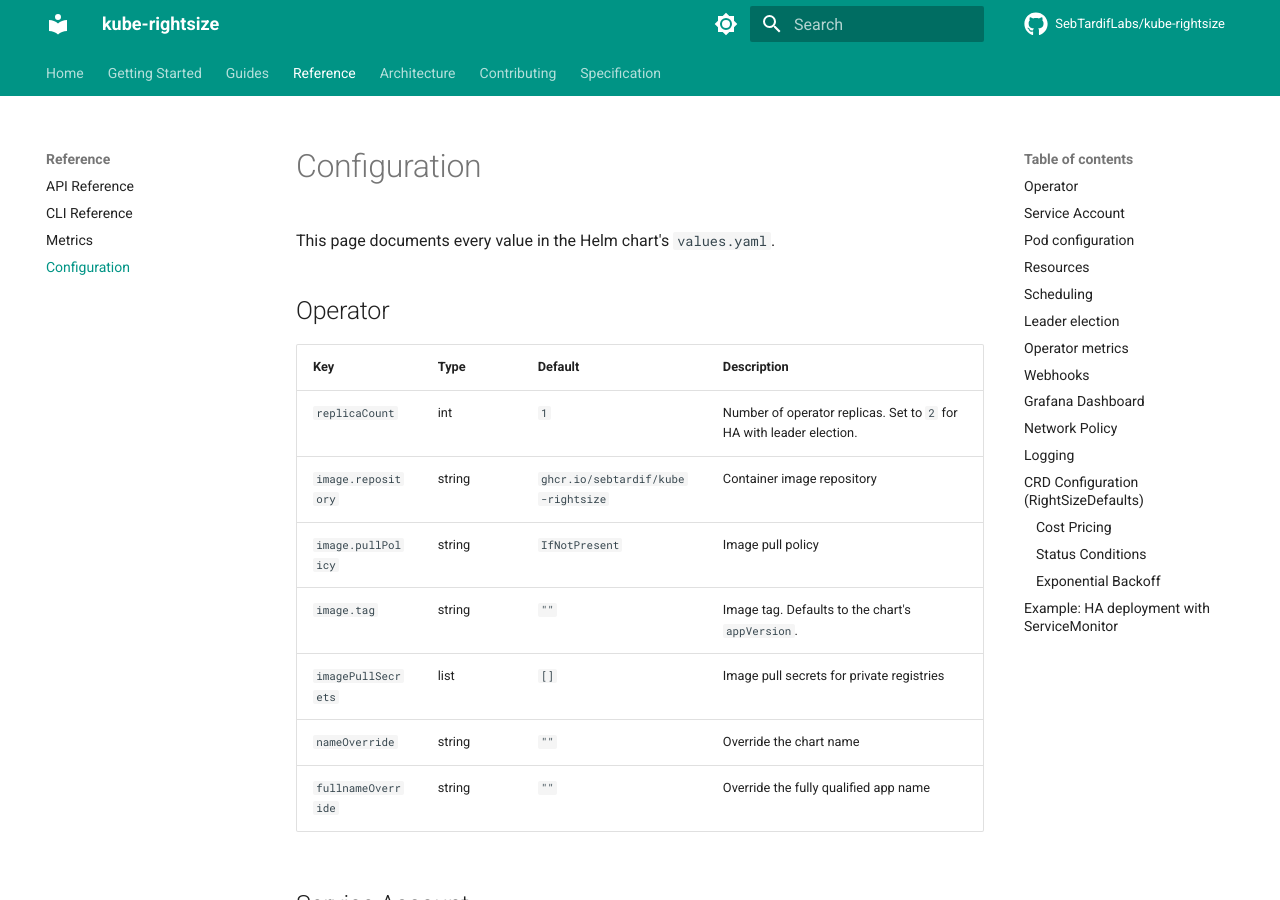
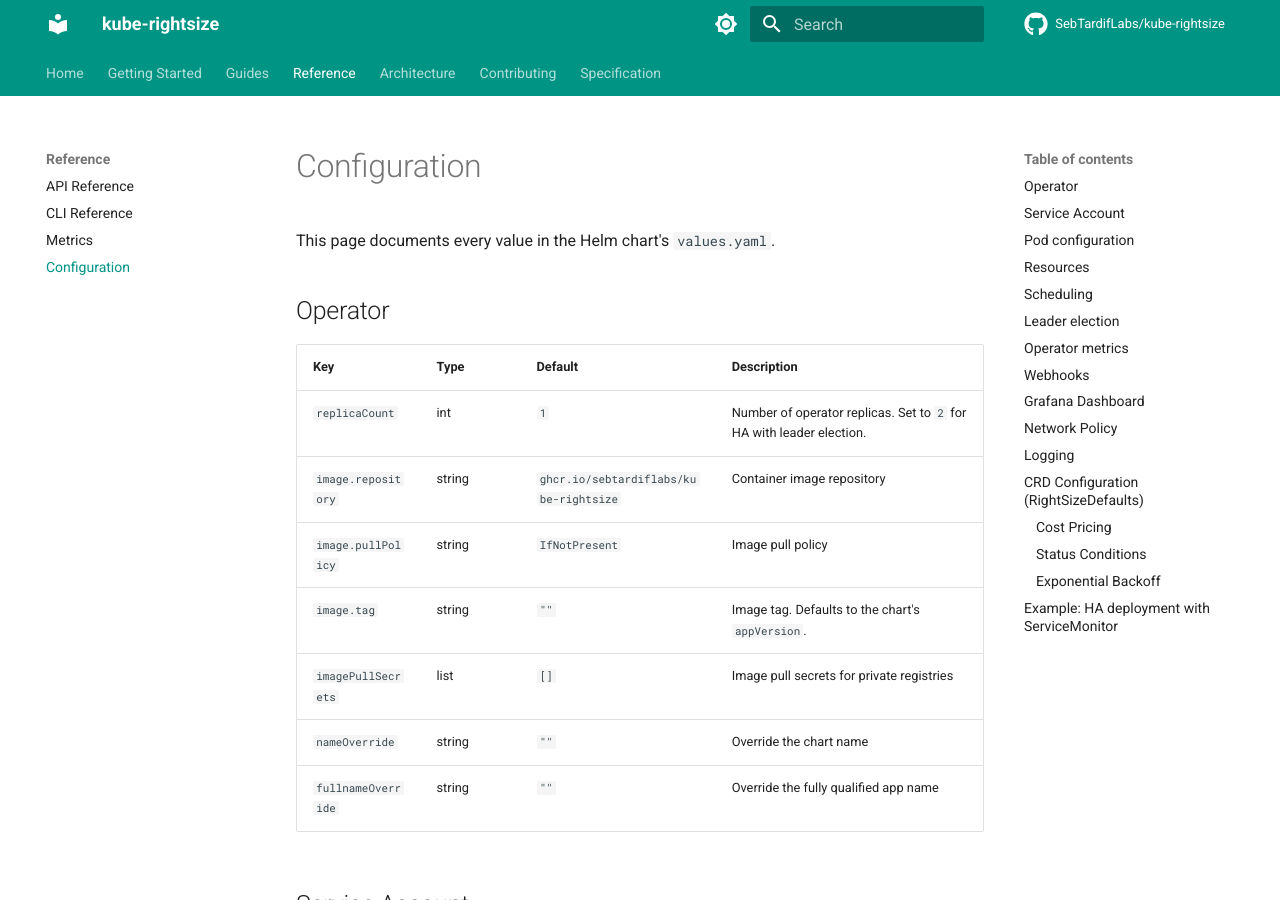
Before and after one commit to attune-io/attune, an MkDocs documentation site: the page built from docs/reference/configuration.md, in a window 1280 px wide and 900 px high. Built offline with MkDocs 1.6.1 and Material for MkDocs 9.7.7, drawn with Linux system fonts in a browser that asks for light colours; comment, search, counter and statistics services are not loaded.

Commit message:
docs: fix remaining stale image repo URLs (sebtardif -> sebtardiflabs)
Deep documentation audit found 5 files with the old org name for the
container image repository (ghcr.io/sebtardif/kube-rightsize):
- charts/kube-rightsize/values.yaml
- charts/kube-rightsize/values.schema.json
- charts/kube-rightsize/README.md (via helm-docs regen)
- docs/reference/configuration.md
- Makefile

These would cause image pull failures for any user deploying from
the Helm chart defaults.

Signed-off-by: Sebastien Tardif <sebtardif@ncf.ca>

```diff
--- a/docs/reference/configuration.md
+++ b/docs/reference/configuration.md
@@ -5,7 +5,7 @@
 | Key | Type | Default | Description |
 |-----|------|---------|-------------|
 | `replicaCount` | int | `1` | Number of operator replicas. Set to `2` for HA with leader election. |
-| `image.repository` | string | `ghcr.io/sebtardif/kube-rightsize` | Container image repository |
+| `image.repository` | string | `ghcr.io/sebtardiflabs/kube-rightsize` | Container image repository |
 | `image.pullPolicy` | string | `IfNotPresent` | Image pull policy |
 | `image.tag` | string | `""` | Image tag. Defaults to the chart's `appVersion`. |
 | `imagePullSecrets` | list | `[]` | Image pull secrets for private registries |
```
Also changed, not shown: charts/kube-rightsize/README.md (+1 -1 lines), 3 other files.
